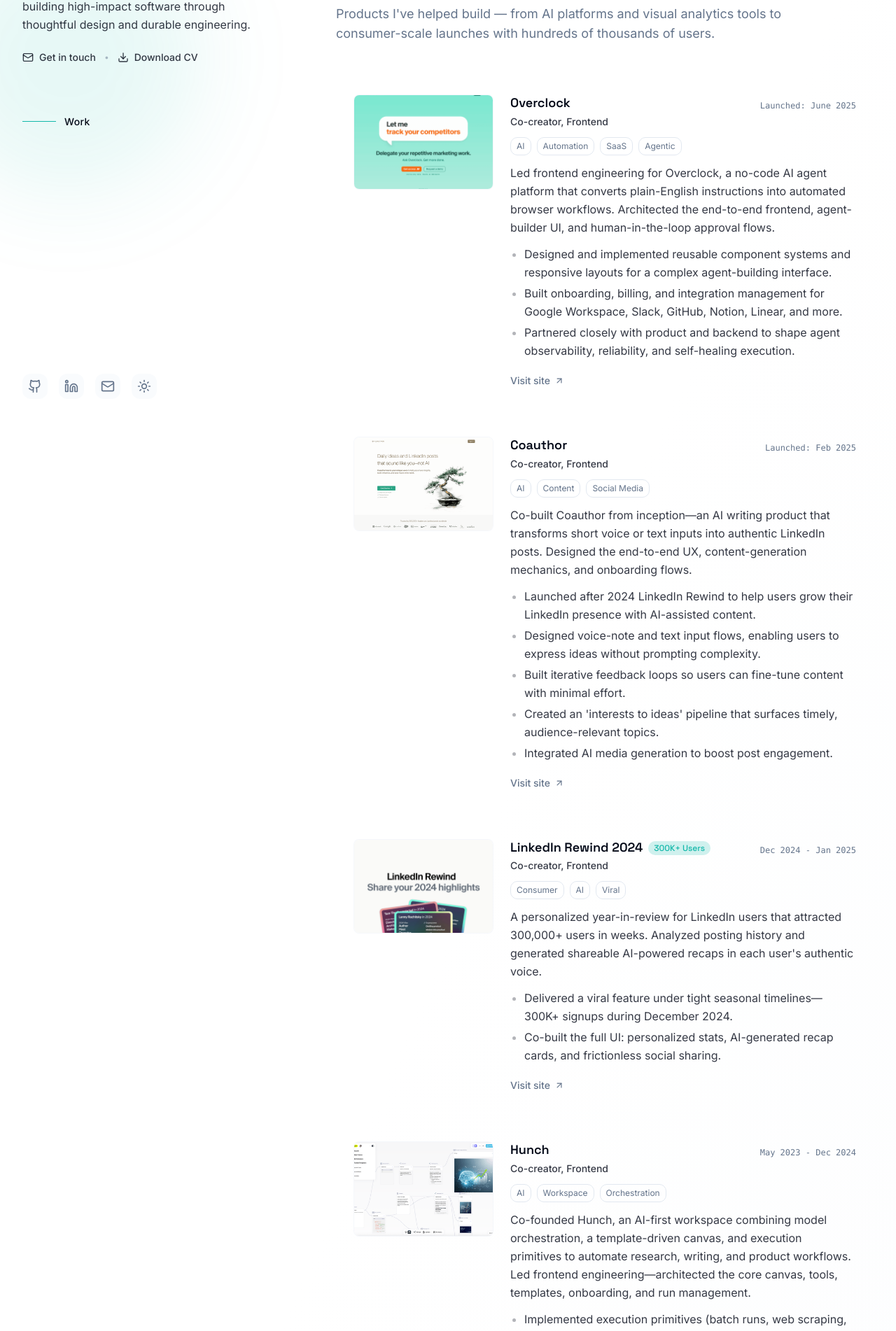
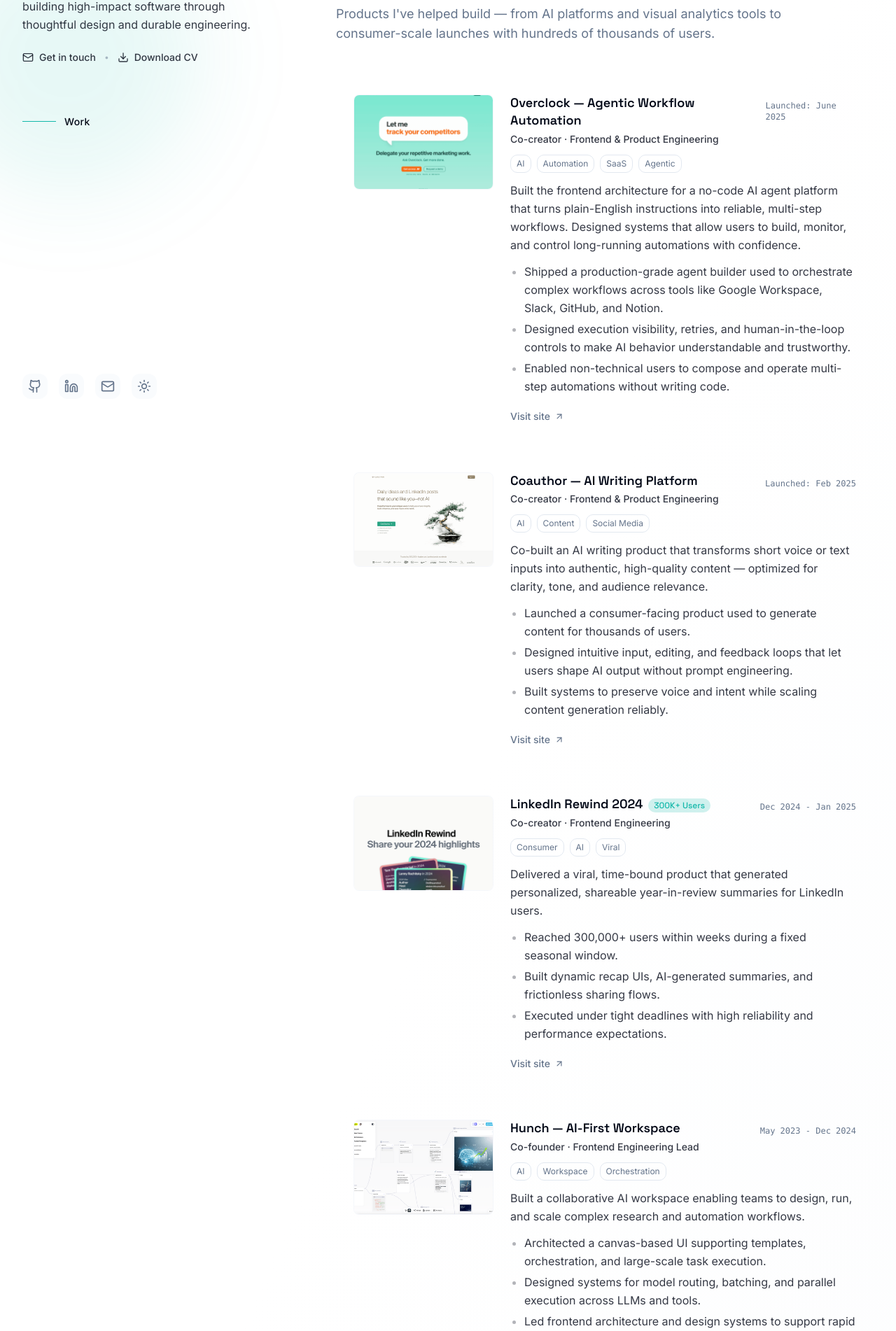
Before and after one commit to aleib/profile, a React (Vite) app: page /work in a window 1280 px wide. Shown: the part 206-2108 px from the top of the page at 70% size. Built offline with nearby package versions, Linux system fonts and the light colour scheme; the HTML template or start-up script is replaced by a standard one.

Commit message:
text: update selected work

```diff
--- a/src/components/sections/About.tsx
+++ b/src/components/sections/About.tsx
@@ -9,7 +9,7 @@
             About Me
           </h2> */}
 
-          <div className="space-y-6 text-base sm:text-lg leading-relaxed text-foreground/70 font-normal">
+          <div className="space-y-6 text-base sm:text-lg leading-relaxed text-foreground/80 font-normal">
             <p>
               I'm a senior software engineer and former startup founder who
               builds high-impact products at the intersection of design,
--- a/src/components/sections/Experience.tsx
+++ b/src/components/sections/Experience.tsx
@@ -119,7 +119,7 @@
                               rel="noopener noreferrer"
                               onClick={(e) => e.stopPropagation()}
                               onKeyDown={(e) => e.stopPropagation()}
-                              className="group/link text-sm text-foreground/80 font-medium mt-1 hover:underline group-hover/experience:text-primary transition-colors flex items-center gap-1"
+                              className="group/link text-sm text-foreground font-medium mt-1 hover:underline group-hover/experience:text-primary transition-colors flex items-center gap-1"
                             >
                               {exp.company}
                               <ArrowUpRight className="w-4 h-4 shrink-0 opacity-0 group-hover/experience:opacity-100 transition-opacity" />
@@ -127,7 +127,7 @@
                           </div>
                         </div>
 
-                        <p className="mt-2 text-base text-muted-foreground leading-relaxed">
+                        <p className="mt-2 text-base text-foreground/70 leading-relaxed">
                           {exp.summary}
                         </p>
 
--- a/src/data/work.ts
+++ b/src/data/work.ts
@@ -49,41 +49,38 @@
  */
 export const allWorkProjects: WorkProject[] = [
   {
-    name: "Overclock",
+    name: "Overclock — Agentic Workflow Automation",
     nameLink: "https://overclock.work/",
     description:
-      "Led frontend engineering for Overclock, a no-code AI agent platform that converts plain-English instructions into automated browser workflows. Architected the end-to-end frontend, agent-builder UI, and human-in-the-loop approval flows.",
+      "Built the frontend architecture for a no-code AI agent platform that turns plain-English instructions into reliable, multi-step workflows. Designed systems that allow users to build, monitor, and control long-running automations with confidence.",
     moreInfo: [
-      "Designed and implemented reusable component systems and responsive layouts for a complex agent-building interface.",
-      "Built onboarding, billing, and integration management for Google Workspace, Slack, GitHub, Notion, Linear, and more.",
-      "Partnered closely with product and backend to shape agent observability, reliability, and self-healing execution.",
+      "Shipped a production-grade agent builder used to orchestrate complex workflows across tools like Google Workspace, Slack, GitHub, and Notion.",
+      "Designed execution visibility, retries, and human-in-the-loop controls to make AI behavior understandable and trustworthy.",
+      "Enabled non-technical users to compose and operate multi-step automations without writing code.",
     ],
     url: "https://overclock.work/",
     tags: ["AI", "Automation", "SaaS", "Agentic"],
     period: "Launched: June 2025",
-    role: "Co-creator, Frontend",
+    role: "Co-creator · Frontend & Product Engineering",
     featured: true,
     imageSrc: "/images/overclock-website-light.png",
     imageAlt: "Overclock product screenshot",
     hasThumbnail: true,
   },
   {
-    name: "Coauthor",
+    name: "Coauthor — AI Writing Platform",
     nameLink: "https://coauthor.studio/",
     description:
-      "Co-built Coauthor from inception—an AI writing product that transforms short voice or text inputs into authentic LinkedIn posts. Designed the end-to-end UX, content-generation mechanics, and onboarding flows.",
+      "Co-built an AI writing product that transforms short voice or text inputs into authentic, high-quality content — optimized for clarity, tone, and audience relevance.",
     moreInfo: [
-      "Launched after 2024 LinkedIn Rewind to help users grow their LinkedIn presence with AI-assisted content.",
-      "Designed voice-note and text input flows, enabling users to express ideas without prompting complexity.",
-      "Built iterative feedback loops so users can fine-tune content with minimal effort.",
-      "Created an 'interests to ideas' pipeline that surfaces timely, audience-relevant topics.",
-      "Integrated AI media generation to boost post engagement.",
+      "Launched a consumer-facing product used to generate content for thousands of users.",
+      "Designed intuitive input, editing, and feedback loops that let users shape AI output without prompt engineering.",
+      "Built systems to preserve voice and intent while scaling content generation reliably.",
     ],
-
     url: "https://coauthor.studio/",
     tags: ["AI", "Content", "Social Media"],
     period: "Launched: Feb 2025",
-    role: "Co-creator, Frontend",
+    role: "Co-creator · Frontend & Product Engineering",
     featured: true,
     imageSrc: "/images/coauthor-website-light.png",
     imageAlt: "Coauthor product screenshot",
@@ -92,36 +89,36 @@
   {
     name: "LinkedIn Rewind 2024",
     description:
-      "A personalized year-in-review for LinkedIn users that attracted 300,000+ users in weeks. Analyzed posting history and generated shareable AI-powered recaps in each user's authentic voice.",
+      "Delivered a viral, time-bound product that generated personalized, shareable year-in-review summaries for LinkedIn users.",
     moreInfo: [
-      "Delivered a viral feature under tight seasonal timelines—300K+ signups during December 2024.",
-      "Co-built the full UI: personalized stats, AI-generated recap cards, and frictionless social sharing.",
+      "Reached 300,000+ users within weeks during a fixed seasonal window.",
+      "Built dynamic recap UIs, AI-generated summaries, and frictionless sharing flows.",
+      "Executed under tight deadlines with high reliability and performance expectations.",
     ],
     url: "https://rewind.coauthor.studio/",
     tags: ["Consumer", "AI", "Viral"],
     period: "Dec 2024 - Jan 2025",
     highlight: "300K+ Users",
-    role: "Co-creator, Frontend",
+    role: "Co-creator · Frontend Engineering",
     featured: true,
     imageSrc: "/images/rewind-4-3.png",
     imageAlt: "LinkedIn Rewind screenshot",
     hasThumbnail: true,
   },
   {
-    name: "Hunch",
+    name: "Hunch — AI-First Workspace",
     nameLink: "https://hunch.tools/",
     description:
-      "Co-founded Hunch, an AI-first workspace combining model orchestration, a template-driven canvas, and execution primitives to automate research, writing, and product workflows. Led frontend engineering—architected the core canvas, tools, templates, onboarding, and run management.",
+      "Built a collaborative AI workspace enabling teams to design, run, and scale complex research and automation workflows.",
     moreInfo: [
-      "Implemented execution primitives (batch runs, web scraping, embedded code execution, parallel orchestration) to scale single prompts into thousands of automated tasks.",
-      "Designed model orchestration features to route, compare, and combine outputs from multiple LLMs and multimodal models.",
-      "Built a template-driven canvas enabling users to create reusable AI tools and iterate without engineering overhead.",
-      "Led frontend architecture and component systems for a performant, responsive UX across the product.",
+      "Architected a canvas-based UI supporting templates, orchestration, and large-scale task execution.",
+      "Designed systems for model routing, batching, and parallel execution across LLMs and tools.",
+      "Led frontend architecture and design systems to support rapid iteration and long-term maintainability.",
     ],
     url: "https://hunch.tools/",
     tags: ["AI", "Workspace", "Orchestration"],
     period: "May 2023 - Dec 2024",
-    role: "Co-creator, Frontend",
+    role: "Co-founder · Frontend Engineering Lead",
     featured: true,
     imageSrc: "/images/hunch-canvas.png",
     imageAlt: "Hunch canvas screenshot",
--- a/src/pages/Index.tsx
+++ b/src/pages/Index.tsx
@@ -14,7 +14,7 @@
 
 const navSections = [
   { id: "about", label: "About" },
-  { id: "work", label: "Products" },
+  { id: "work", label: "Selected Work" },
   // { id: "metrics", label: "Impact" },
   { id: "experience", label: "Experience" },
   { id: "skills", label: "Skills" },
@@ -100,7 +100,10 @@
         </div>
 
         {/* Mobile floating nav */}
-        <MobileNav navSections={navSections} activeSectionId={activeSectionId} />
+        <MobileNav
+          navSections={navSections}
+          activeSectionId={activeSectionId}
+        />
       </div>
     </>
   );
```
